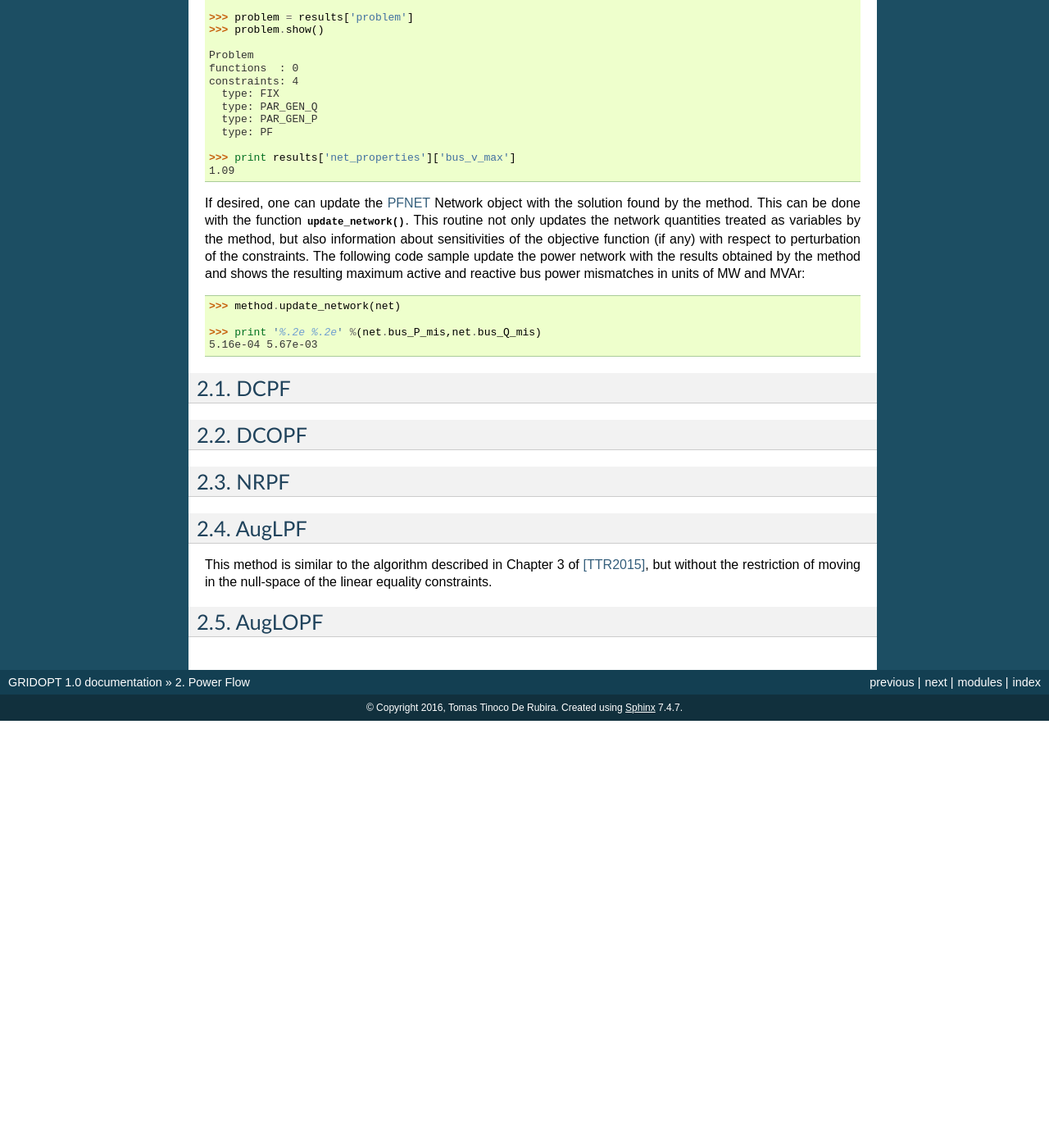
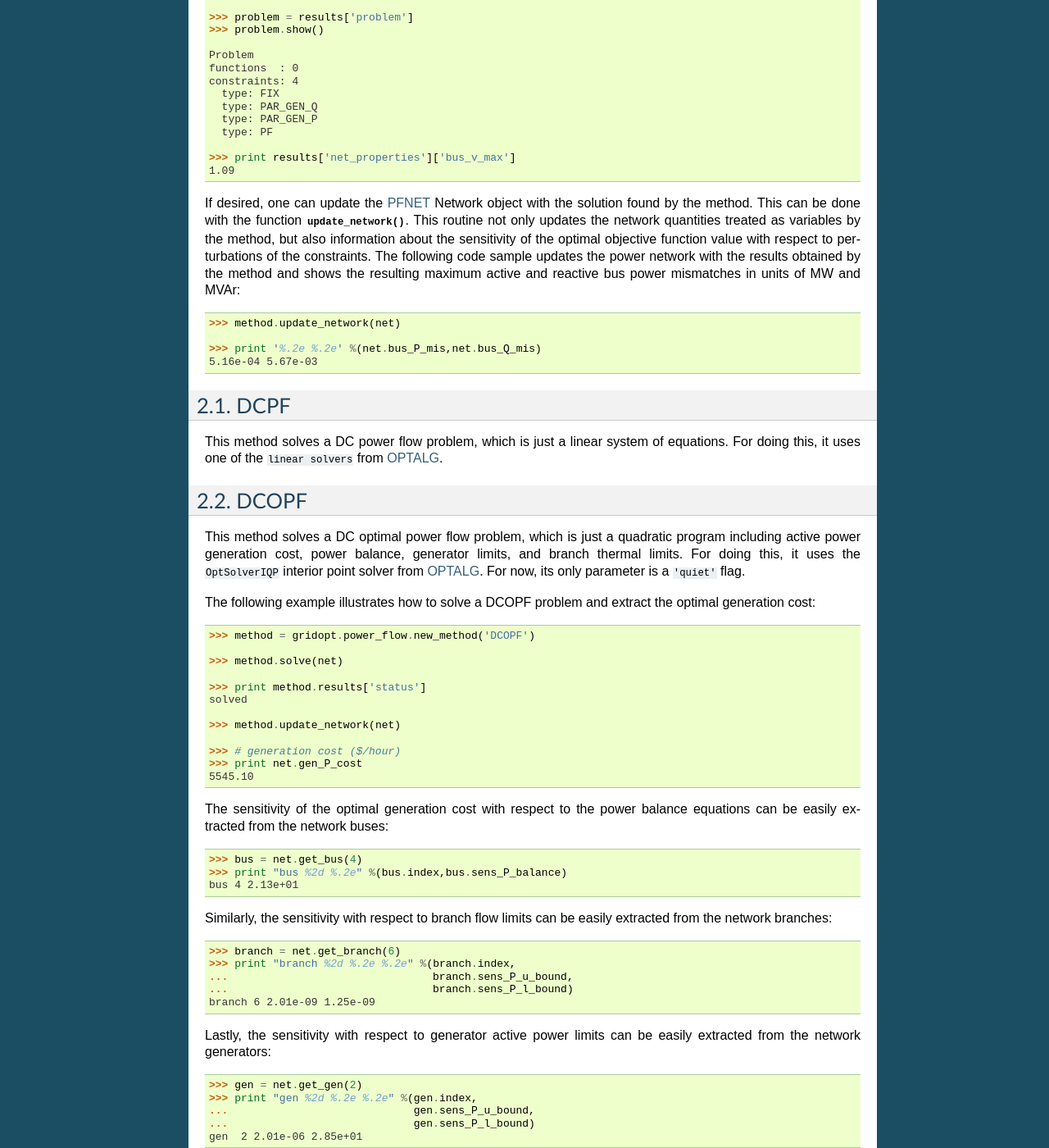
Before and after one commit to ttinoco/GRIDOPT, a Sphinx documentation site: the page built from docs/power_flow.rst, in a window 1280 px wide and 1400 px high, scrolled down 961 px. Shown: the whole window at 82% size. Built offline with Sphinx 7.4.7, drawn with Linux system fonts in a browser that asks for light colours; before the commit the page ends 1840 px from its top, so only the background shows below that; some of the changed text lies outside the part shown.

Commit message:
done udpating documentation

```diff
--- a/docs/conf.py
+++ b/docs/conf.py
@@ -106,7 +106,7 @@ autoclass_content = 'init'
 
 # The theme to use for HTML and HTML Help pages.  See the documentation for
 # a list of builtin themes.
-html_theme = 'default' #'sphinxdoc'
+html_theme = 'classic'#'default' #'sphinxdoc'
 
 # Theme options are theme-specific and customize the look and feel of a theme
 # further.  For a list of options available for each theme, see the
--- a/docs/power_flow.rst
+++ b/docs/power_flow.rst
@@ -25,7 +25,7 @@ After configuring parameters, a method can be used to solve a problem using the
 
   >>> method.solve(net)
 
-Information about the execution of the method can be obtained from the :data:`results <gridopt.power_flow.method.PFmethod.results>` attribute of the :class:`method <gridopt.power_flow.PFmethod.results>` object. This dictionary of results includes information such as ``status``, *e.g.*, ``solved`` or ``error``, any error message (``error_msg``), solver ``iterations``, and `PFNET <http://ttinoco.github.io/PFNET/python/>`_ optimization ``problem`` constructed, and the properties of the `PFNET <http://ttinoco.github.io/PFNET/python/>`_ Network associated with the point found by the method (``net_properties``). The following code sample show how to extract and see some results::
+Information about the execution of the method can be obtained from the :data:`results <gridopt.power_flow.method.PFmethod.results>` attribute of the :class:`method <gridopt.power_flow.method.PFmethod>` object. This dictionary of results includes information such as ``'status'``, *e.g.*, ``'solved'`` or ``'error'``, any error message (``'error_msg'``), solver ``'iterations'``, the `PFNET <http://ttinoco.github.io/PFNET/python/>`_ optimization ``'problem'`` constructed, and the properties of the `PFNET <http://ttinoco.github.io/PFNET/python/>`_ Network at the point found by the method (``'net_properties'``). The following code sample show how to extract some results::
 
   >>> results = method.get_results()
 
@@ -49,7 +49,7 @@ Information about the execution of the method can be obtained from the :data:`re
   >>> print results['net_properties']['bus_v_max']
   1.09
 
-If desired, one can update the `PFNET <http://ttinoco.github.io/PFNET/python/>`_ Network object with the solution found by the method. This can be done with the function :func:`update_network() <gridopt.power_flow.method.PFmethod.update_network>`. This routine not only updates the network quantities treated as variables by the method, but also information about sensitivities of the objective function (if any) with respect to perturbation of the constraints. The following code sample update the power network with the results obtained by the method and shows the resulting maximum active and reactive bus power mismatches in units of MW and MVAr::
+If desired, one can update the `PFNET <http://ttinoco.github.io/PFNET/python/>`_ Network object with the solution found by the method. This can be done with the function :func:`update_network() <gridopt.power_flow.method.PFmethod.update_network>`. This routine not only updates the network quantities treated as variables by the method, but also information about the sensitivity of the optimal objective function value with respect to perturbations of the constraints. The following code sample updates the power network with the results obtained by the method and shows the resulting maximum active and reactive bus power mismatches in units of MW and MVAr::
 
   >>> method.update_network(net)
 
@@ -61,24 +61,91 @@ If desired, one can update the `PFNET <http://ttinoco.github.io/PFNET/python/>`_
 DCPF
 ====
 
+This method solves a DC power flow problem, which is just a linear system of equations. For doing this, it uses one of the ``linear solvers`` from `OPTALG <https://github.com/ttinoco/OPTALG>`_.
+
 .. _dc_opf:
 
 DCOPF
 =====
+
+This method solves a DC optimal power flow problem, which is just a quadratic program including active power generation cost, power balance, generator limits, and branch thermal limits. For doing this, it uses the ``OptSolverIQP`` interior point solver from `OPTALG <https://github.com/ttinoco/OPTALG>`_. For now, its only parameter is a ``'quiet'`` flag.
+
+The following example illustrates how to solve a DCOPF problem and extract the optimal generation cost::
+
+  >>> method = gridopt.power_flow.new_method('DCOPF')
+
+  >>> method.solve(net)
+
+  >>> print method.results['status']
+  solved
+
+  >>> method.update_network(net)
+
+  >>> # generation cost ($/hour)
+  >>> print net.gen_P_cost
+  5545.10
+
+The sensitivity of the optimal generation cost with respect to the power balance equations can be easily extracted from the network buses::
+
+  >>> bus = net.get_bus(4)
+  >>> print "bus %2d %.2e" %(bus.index,bus.sens_P_balance)
+  bus 4 2.13e+01
+
+Similarly, the sensitivity with respect to branch flow limits can be easily extracted from the network branches::
+
+  >>> branch = net.get_branch(6)
+  >>> print "branch %2d %.2e %.2e" %(branch.index,
+  ...                                branch.sens_P_u_bound,
+  ...                                branch.sens_P_l_bound)
+  branch 6 2.01e-09 1.25e-09
+
+Lastly, the sensitivity with respect to generator active power limits can be easily extracted from the network generators::
+
+  >>> gen = net.get_gen(2)
+  >>> print "gen %2d %.2e %.2e" %(gen.index,
+  ...                             gen.sens_P_u_bound,
+  ...                             gen.sens_P_l_bound)
+  gen  2 2.01e-06 2.85e+01
+
+As the examples show, GRIDOPT and PFNET take care of all the details and allow one to extract solution information easily and intuitively from the network components.
 
 .. _nr_pf:
 
 NRPF
 ====
 
+This method solves an AC power flow problem, which is a nonlinear system of equations. For doing this, it uses the ``OptSolverNR`` Newton-Raphson solver from `OPTALG <https://github.com/ttinoco/OPTALG>`_. For now, its parameters are a ``'quiet'`` flag and a low-voltage threshold ``'vmin_thresh'``.
+
 .. _augl_pf:
 
 AugLPF
 ======
 
-This method is similar to the algorithm described in Chapter 3 of [TTR2015]_, but without the restriction of moving in the null-space of the linear equality constraints.
+This method solves an AC power flow problem but formulated as an optimization problem with a strongly-convex objective function. For doing this, it uses the ``OptSolverAugL`` Augmented Lagrangian solver from `OPTALG <https://github.com/ttinoco/OPTALG>`_. The ``OptSolverAugL`` solver is similar to the one described in Chapter 3 of [TTR2015]_, but without the restriction of moving in the null-space of the linear equality constraints. For now, the parameters of this power flow method are the following:
+
+================= ================================================ ===========
+Name              Description                                      Default
+================= ================================================ ===========
+``'weight_vmag'`` Weight for bus voltage magnitude regularization  ``1e0``
+``'weight_vang'`` Weight for bus voltage angle regularization      ``1e-3``
+``'weight_pq'``   Weight for generator power regularization        ``1e-3``
+``'weight_t'``    Weight for transformer tap ratio regularization  ``1e1``
+``'weight_b'``    Weight for shunt susceptance regularization      ``1e-4``
+``'vmin_thresh'`` Low-voltage threshold                            ``1e-1``
+================= ================================================ ===========
 
 .. _augl_opf:
 
 AugLOPF
 =======
+
+This method solves an AC optimal power flow problem. For doing this, it uses the ``OptSolverAugL`` Augmented Lagrangian solver from `OPTALG <https://github.com/ttinoco/OPTALG>`_. For now, the parameters of this optimal power flow method are the following:
+
+================== ================================================ ===========
+Name               Description                                      Default
+================== ================================================ ===========
+``'weight_cost'``  Weight for active power generation cost          ``1e-2``
+``'weight_limit'`` Weight for soft constraint violations            ``1e-2``
+``'weight_reg'``   Weight for regularization                        ``1e-5``
+``'vmin_thresh'``  Low-voltage threshold                            ``1e-1``
+================== ================================================ ===========
```
Also changed, not shown: other parts of docs/power_flow.rst (+1 -1 lines), 2 other files.
